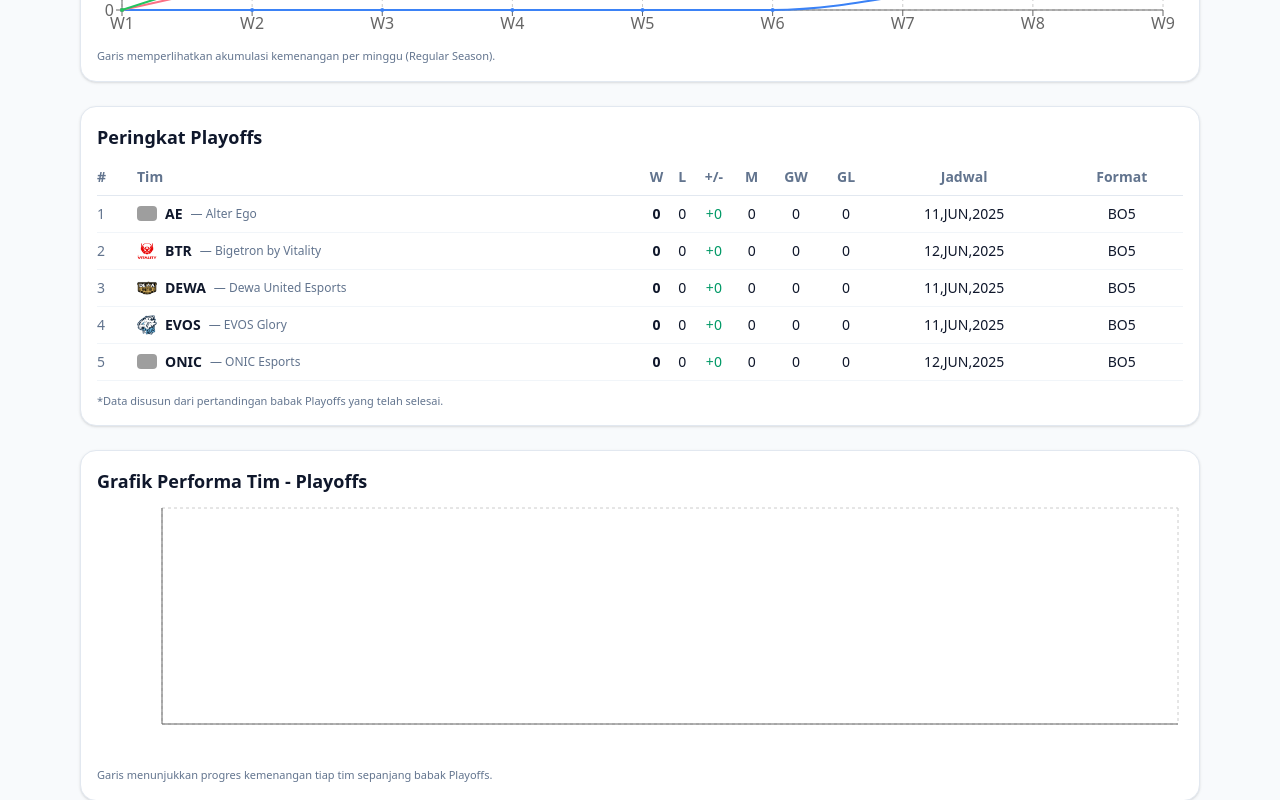
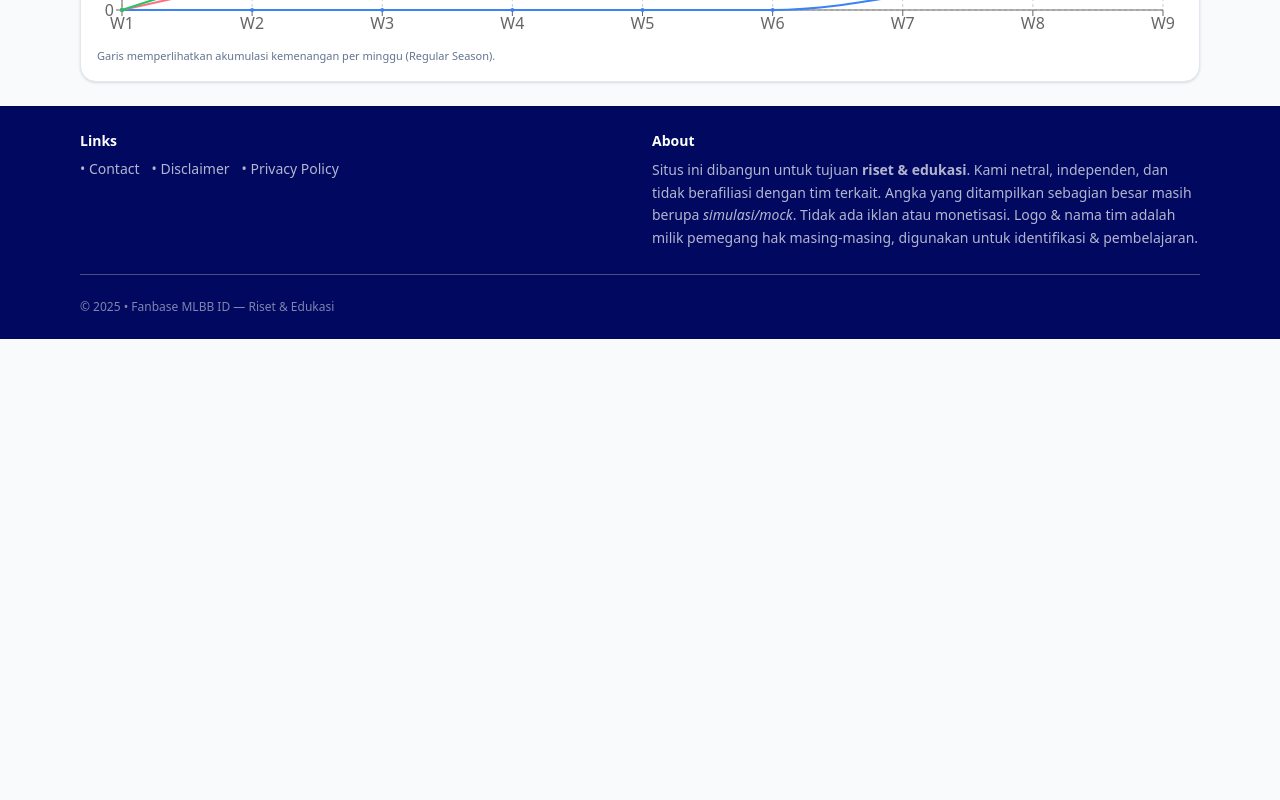
Before and after one commit to rian113-art/mlbb_fanbase_dashboard, a Next.js app: page /standings in a window 1280 px wide. Shown: the part 900-1700 px from the top of the page. After the commit the page ends 1239 px from the top, so only its background shows below. Built offline with nearby package versions, Linux system fonts and the light colour scheme; grey boxes are pictures that could not be loaded.

Commit message:
pesan update kamu di sini

```diff
--- a/src/app/standings/PlayoffPerformanceChart.tsx
+++ /dev/null
@@ -1,102 +0,0 @@
-"use client";
-
-import React, { useMemo } from "react";
-import {
-  ResponsiveContainer,
-  LineChart,
-  Line,
-  CartesianGrid,
-  XAxis,
-  YAxis,
-  Tooltip,
-} from "recharts";
-
-import { PLAYOFF_MATCHES, type PlayoffMatch } from "../schedule/_playoffMatches";
-import { type Team } from "../_data";
-
-// Semua tim yang mungkin bertanding
-const TEAMS: Team[] = ["ONIC", "RRQ", "EVOS", "TLID", "GEEK", "AE", "NAVI", "BTR", "DEWA"];
-
-// Warna tiap tim
-const COLORS: Record<Team, string> = {
-  ONIC: "#FFD700",
-  RRQ: "#888888",
-  EVOS: "#00BFFF",
-  TLID: "#1E90FF",
-  GEEK: "#FF4D4D",
-  AE: "#9B59B6",
-  NAVI: "#F1C40F",
-  BTR: "#FF6B81",
-  DEWA: "#2ECC71",
-};
-
-export default function PlayoffPerformanceChart() {
-  const { data, yMax } = useMemo(() => {
-    // Ambil semua match finished
-    const finished = PLAYOFF_MATCHES.filter(
-      (m: PlayoffMatch) =>
-        ["Upper Bracket", "Lower Bracket", "Grand Final"].includes(m.stage) &&
-        m.status === "finished" &&
-        !!m.score
-    );
-
-    // Urutkan round unik berdasarkan nama round
-    const rounds = [...new Set(finished.map((m) => m.round ?? "R1"))];
-
-    // Buat data chart per round
-    const rows: any[] = [];
-    rounds.forEach((r, i) => {
-      const row: any = { round: `R${i + 1}` };
-      TEAMS.forEach((t) => {
-        const prev = i > 0 ? (rows[i - 1]?.[t] as number) ?? 0 : 0;
-        // Hitung kemenangan di round ini
-        const won = finished.filter(
-          (m) =>
-            m.round === r &&
-            ((m.home === t && m.score!.home > m.score!.away) ||
-              (m.away === t && m.score!.away > m.score!.home))
-        ).length;
-        row[t] = prev + won;
-      });
-      rows.push(row);
-    });
-
-    // Nilai maksimal untuk YAxis
-    const lastRow = rows[rows.length - 1] ?? {};
-    const top = Math.max(...TEAMS.map((t) => Number(lastRow[t] ?? 0)), 1);
-
-    return { data: rows, yMax: top + 1 };
-  }, []);
-
-  return (
-    <section className="rounded-2xl border border-slate-200 bg-white p-4 shadow-sm">
-      <h2 className="text-lg font-semibold mb-2">Grafik Performa Tim - Playoffs</h2>
-
-      <div className="h-64">
-        <ResponsiveContainer width="100%" height="100%">
-          <LineChart data={data}>
-            <CartesianGrid strokeDasharray="3 3" />
-            <XAxis dataKey="round" />
-            <YAxis domain={[0, yMax]} allowDecimals={false} />
-            <Tooltip />
-            {TEAMS.map((t) => (
-              <Line
-                key={t}
-                type="monotone"
-                dataKey={t}
-                stroke={COLORS[t]}
-                strokeWidth={2}
-                isAnimationActive={false}
-                connectNulls
-              />
-            ))}
-          </LineChart>
-        </ResponsiveContainer>
-      </div>
-
-      <div className="mt-2 text-[11px] text-slate-500">
-        Garis menunjukkan progres kemenangan tiap tim sepanjang babak Playoffs.
-      </div>
-    </section>
-  );
-}
--- a/src/app/standings/PlayoffStandings.tsx
+++ /dev/null
@@ -1,144 +0,0 @@
-"use client";
-
-import { useMemo } from "react";
-import Image from "next/image";
-import { PLAYOFF_MATCHES, type PlayoffMatch } from "../schedule/_playoffMatches";
-import { TEAM_FULLNAME, type Team } from "../_data";
-
-export default function PlayoffStandings() {
-  const rows = useMemo(() => {
-    // Ambil match playoffs
-    const playoffMatches = PLAYOFF_MATCHES;
-
-    // Ambil semua tim yang bermain di playoff
-    const teams = Array.from(
-      new Set(playoffMatches.flatMap((m) => [m.home, m.away]))
-    ).filter(isTeam);
-
-    const acc = new Map<Team, any>();
-    teams.forEach((t) =>
-      acc.set(t, {
-        team: t,
-        name: TEAM_FULLNAME[t],
-        matches: 0,
-        wins: 0,
-        losses: 0,
-        gamesWon: 0,
-        gamesLost: 0,
-        gameDiff: 0,
-      })
-    );
-
-    // Hitung stats hanya untuk match finished
-    playoffMatches.forEach((m) => {
-      if (!isTeam(m.home) || !isTeam(m.away)) return;
-      if (m.status !== "finished" || !m.score) return;
-
-      const home = acc.get(m.home)!;
-      const away = acc.get(m.away)!;
-
-      home.matches += 1;
-      away.matches += 1;
-
-      home.gamesWon += m.score.home;
-      home.gamesLost += m.score.away;
-      away.gamesWon += m.score.away;
-      away.gamesLost += m.score.home;
-
-      if (m.score.home > m.score.away) {
-        home.wins += 1;
-        away.losses += 1;
-      } else {
-        away.wins += 1;
-        home.losses += 1;
-      }
-    });
-
-    acc.forEach((r) => (r.gameDiff = r.gamesWon - r.gamesLost));
-
-    // Sorting
-    return Array.from(acc.values()).sort((a, b) => {
-      if (b.wins !== a.wins) return b.wins - a.wins;
-      if (b.gameDiff !== a.gameDiff) return b.gameDiff - a.gameDiff;
-      if (b.gamesWon !== a.gamesWon) return b.gamesWon - a.gamesWon;
-      return a.name.localeCompare(b.name);
-    });
-  }, []);
-
-  return (
-    <section className="rounded-2xl border border-slate-200 bg-white p-4 shadow-sm">
-      <h2 className="text-lg font-semibold mb-2">Peringkat Playoffs</h2>
-
-      <table className="w-full text-sm">
-        <thead>
-          <tr className="text-left text-slate-500 border-b border-slate-200">
-            <th className="py-2 w-10">#</th>
-            <th className="py-2">Tim</th>
-            <th className="py-2 text-center">W</th>
-            <th className="py-2 text-center">L</th>
-            <th className="py-2 text-center">+/-</th>
-            <th className="py-2 text-center hidden md:table-cell">M</th>
-            <th className="py-2 text-center hidden md:table-cell">GW</th>
-            <th className="py-2 text-center hidden md:table-cell">GL</th>
-            <th className="py-2 text-center hidden md:table-cell">Jadwal</th>
-            <th className="py-2 text-center hidden md:table-cell">Format</th>
-          </tr>
-        </thead>
-        <tbody>
-          {rows.map((r, i) => {
-            // Ambil semua match untuk tim ini
-            const teamMatches = PLAYOFF_MATCHES.filter(
-              (m) => m.home === r.team || m.away === r.team
-            );
-
-            // Ambil info jadwal & format dari match terakhir
-            const lastMatch = teamMatches[teamMatches.length - 1];
-
-            return (
-              <tr key={r.team} className="border-b border-slate-100">
-                <td className="py-2 text-slate-500">{i + 1}</td>
-                <td className="py-2 flex items-center gap-2">
-                  <Image
-                    src={`/logos/${r.team}.png`}
-                    alt={r.name}
-                    width={20}
-                    height={20}
-                    className="rounded-[4px] object-contain"
-                  />
-                  <span className="font-semibold">{r.team}</span>
-                  <span className="hidden md:inline text-slate-500 truncate text-xs">
-                    — {r.name}
-                  </span>
-                </td>
-                <td className="py-2 text-center font-semibold">{r.wins}</td>
-                <td className="py-2 text-center">{r.losses}</td>
-                <td
-                  className={`py-2 text-center ${
-                    r.gameDiff >= 0 ? "text-emerald-600" : "text-rose-600"
-                  }`}
-                >
-                  {r.gameDiff >= 0 ? "+" : ""}
-                  {r.gameDiff}
-                </td>
-                <td className="py-2 text-center hidden md:table-cell">{r.matches}</td>
-                <td className="py-2 text-center hidden md:table-cell">{r.gamesWon}</td>
-                <td className="py-2 text-center hidden md:table-cell">{r.gamesLost}</td>
-                <td className="py-2 text-center hidden md:table-cell">{lastMatch?.datetime ?? "-"}</td>
-                <td className="py-2 text-center hidden md:table-cell">{lastMatch?.format ?? "-"}</td>
-              </tr>
-            );
-          })}
-        </tbody>
-      </table>
-
-      <div className="text-[11px] text-slate-500 mt-3">
-        *Data disusun dari pertandingan babak Playoffs yang telah selesai.
-      </div>
-    </section>
-  );
-}
-
-// Helper type guard
-function isTeam(t: string): t is Team {
-  return ["ONIC","RRQ","EVOS","AE","DEWA","BTR"].includes(t);
-}
--- a/src/app/standings/page.tsx
+++ b/src/app/standings/page.tsx
@@ -4,8 +4,8 @@
 import Image from "next/image";
 import { MATCHES, type MatchItem } from "../_matches";
 import { TEAM_FULLNAME, type Team } from "../_data";
-import PlayoffStandings from "./PlayoffStandings";
-import PlayoffPerformanceChart from "./PlayoffPerformanceChart";
+
+
 import RegularPerformanceChart from "./PerformanceChart"; // ✅ ganti dengan nama file grafik regular kamu
 
 /* ========= Helpers: Week ranges (WIB) ========= */
@@ -217,8 +217,7 @@
 />
 
 {/* Playoff Section */}
-<PlayoffStandings />
-<PlayoffPerformanceChart />
+
 </main>
 );
 }
```
